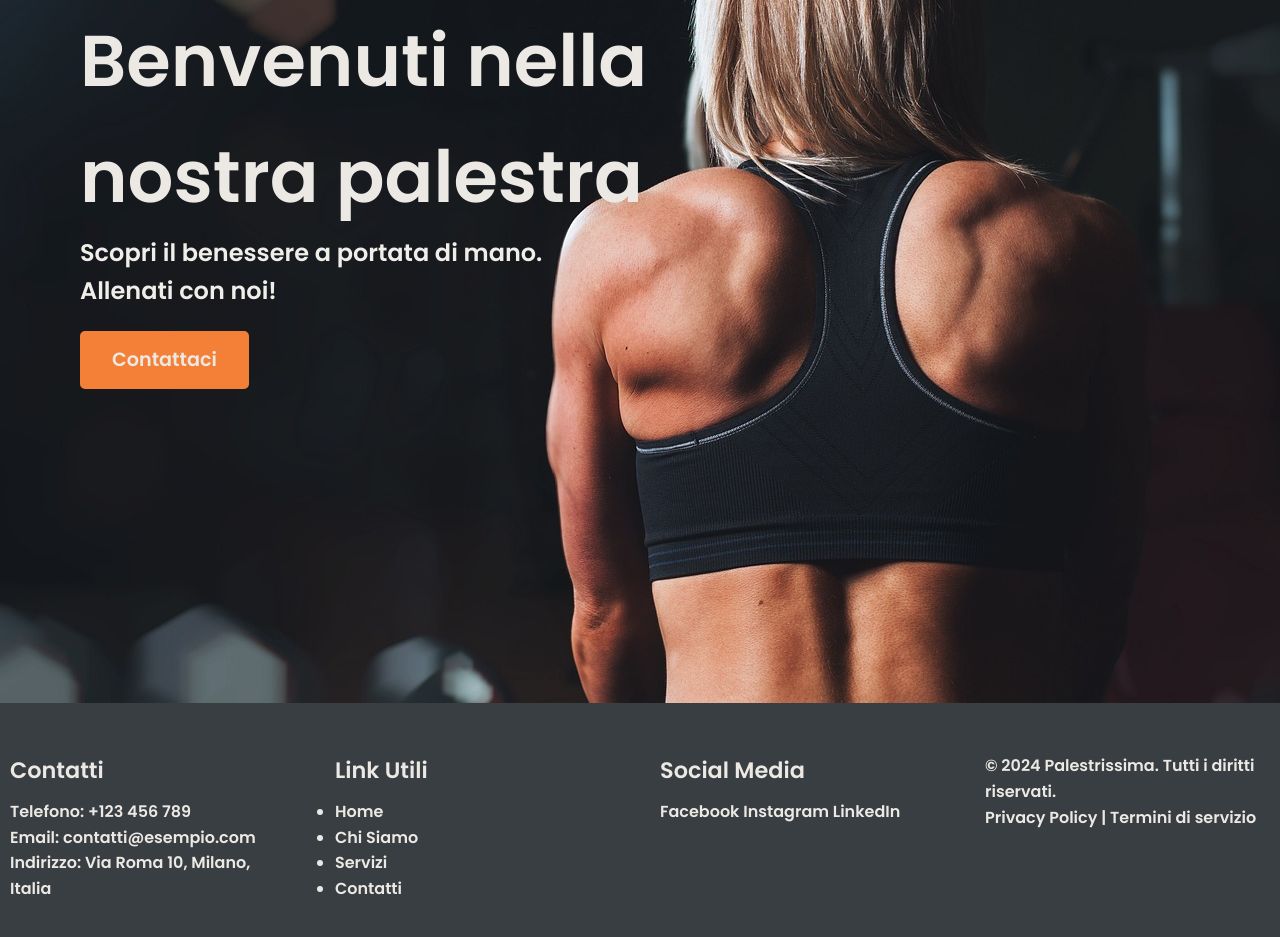
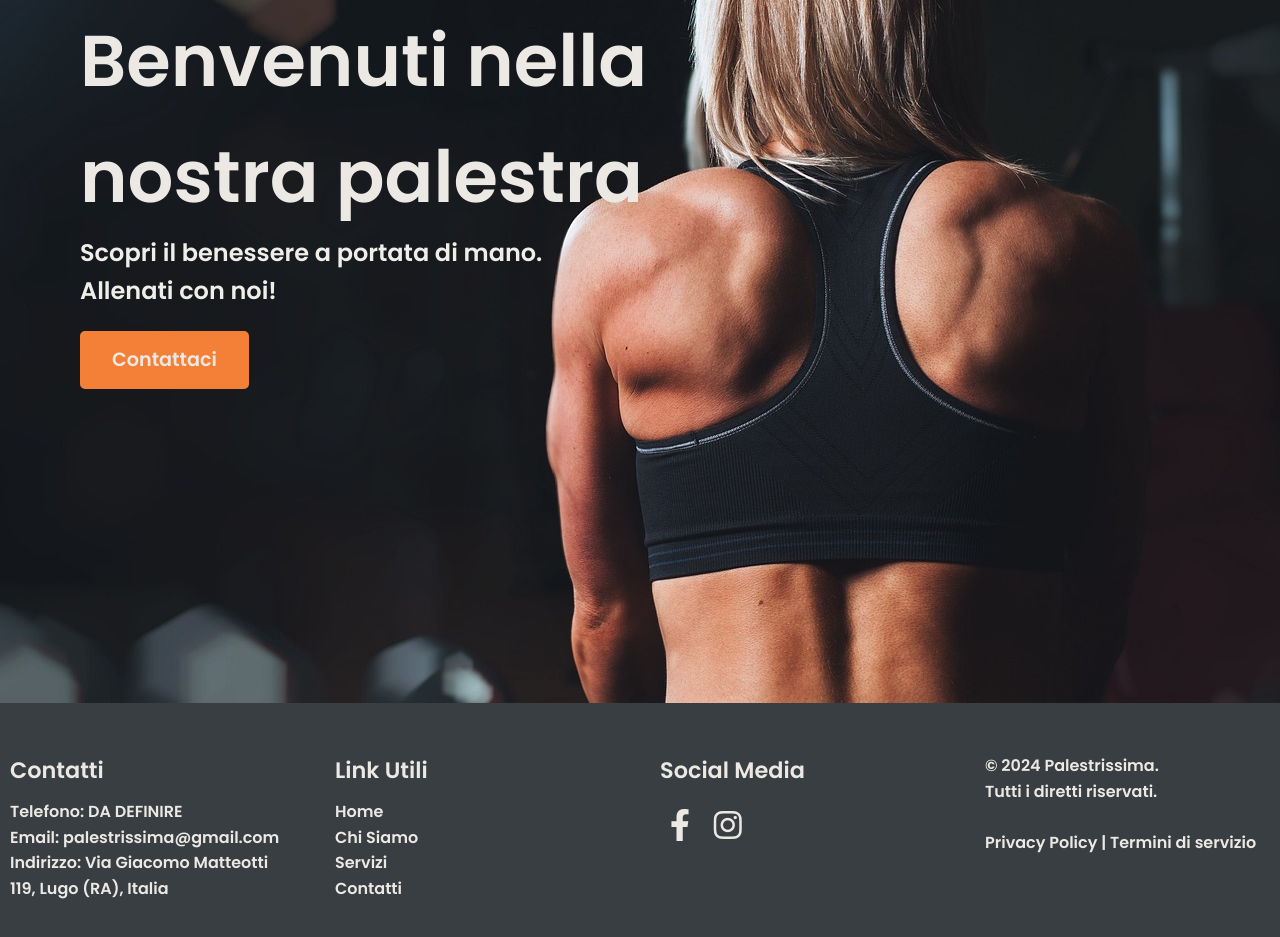
Before and after one commit to MartyCeres/Palestrissima, a plain HTML site: page Index.html in a window 1280 px wide. Shown: the part 195-1132 px from the top of the page. Drawn offline with Linux system fonts and the light colour scheme.

Commit message:
modifiche footer

```diff
--- a/Index.html
+++ b/Index.html
@@ -5,6 +5,9 @@
     <meta name="viewport" content="width=device-width, initial-scale=1.0">
     <title>Palestrissima</title>
     <link rel="stylesheet" href="styles.css">
+
+    <!-- Link a Font Awesome (CDN) -->
+    <link rel="stylesheet" href="https://cdnjs.cloudflare.com/ajax/libs/font-awesome/6.0.0-beta3/css/all.min.css">
 </head>
 <body>
     <header>
@@ -77,28 +80,34 @@
         <div class="footer-container">
             <div class="footer-section">
                 <h3>Contatti</h3>
-                <p>Telefono: +123 456 789</p>
-                <p>Email: contatti@esempio.com</p>
-                <p>Indirizzo: Via Roma 10, Milano, Italia</p>
+                <p>Telefono: DA  DEFINIRE</p>
+                <p>Email: palestrissima@gmail.com</p>
+                <p>Indirizzo: Via Giacomo Matteotti 119, Lugo (RA), Italia</p>
             </div>
             <div class="footer-section">
                 <h3>Link Utili</h3>
-                <ul>
-                    <li><a href="#home">Home</a></li>
-                    <li><a href="#chi-siamo">Chi Siamo</a></li>
-                    <li><a href="#servizi">Servizi</a></li>
-                    <li><a href="#contatti">Contatti</a></li>
-                </ul>
+
+                    <p><a href="Index.html">Home</a></p>
+                    <p><a href="#chi-siamo">Chi Siamo</a></p>
+                    <p><a href="#servizi">Servizi</a></p>
+                    <p><a href="#contatti">Contatti</a></p>
+
             </div>
             <div class="footer-section">
                 <h3>Social Media</h3>
-                <a href="https://www.facebook.com" target="_blank">Facebook</a>
-                <a href="https://www.instagram.com" target="_blank">Instagram</a>
-                <a href="https://www.linkedin.com" target="_blank">LinkedIn</a>
+                <a href="https://www.facebook.com/profile.php?id=61555037691845" target="_blank">
+                    <i class="fab fa-facebook-f"></i>  <!-- Icona Facebook -->
+                </a>
+
+                <a href="https://www.instagram.com/palestrissima?igsh=ajJ2bnY3cTZ2cDM=" target="_blank">
+                    <i class="fab fa-instagram"></i>  <!-- Icona Instagram -->
+                </a>
             </div>
 
                 <div class="footer-section">
-                    <p>&copy; 2024 Palestrissima. Tutti i diritti riservati.</p>
+                    <p>&copy; 2024 Palestrissima.</p>
+                    <p>Tutti i diretti riservati.</p>
+                    <br>
                     <a href="#privacy-policy">Privacy Policy</a> | <a href="#termini">Termini di servizio</a>
                 </div>
         </div>
--- a/styles.css
+++ b/styles.css
@@ -248,5 +248,16 @@ footer {
 }
 
 .footer-section a:hover {
-    color: #4CAF50;
+    color: #F48037;
 }
+
+.footer-section i {
+    font-size: 2rem;  /* Imposta la dimensione dell'icona */
+    color: #ECE9E4;  /* Colore dell'icona */
+    margin: 10px;  /* Distanza tra le icone */
+    transition: color 0.3s ease;  /* Effetto di transizione per il cambio colore */
+}
+
+.footer-section i:hover {
+    color: #F48037;  /* Colore delle icone al passaggio del mouse */
+}
```
